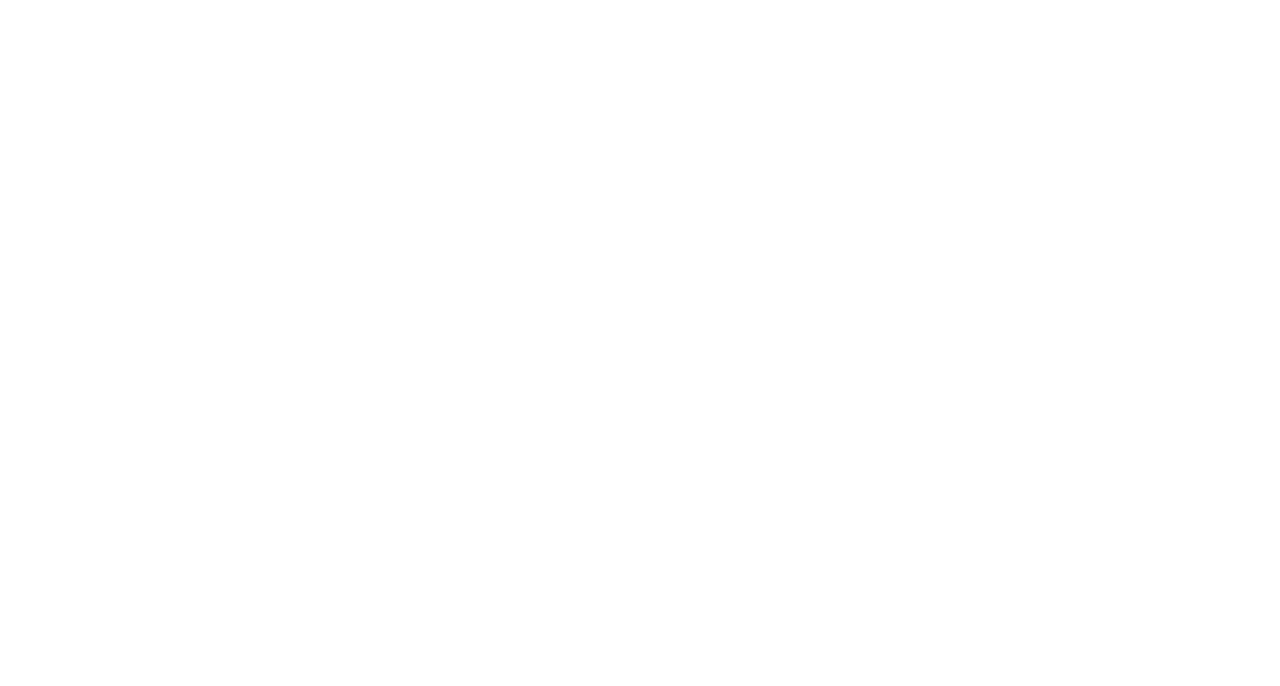
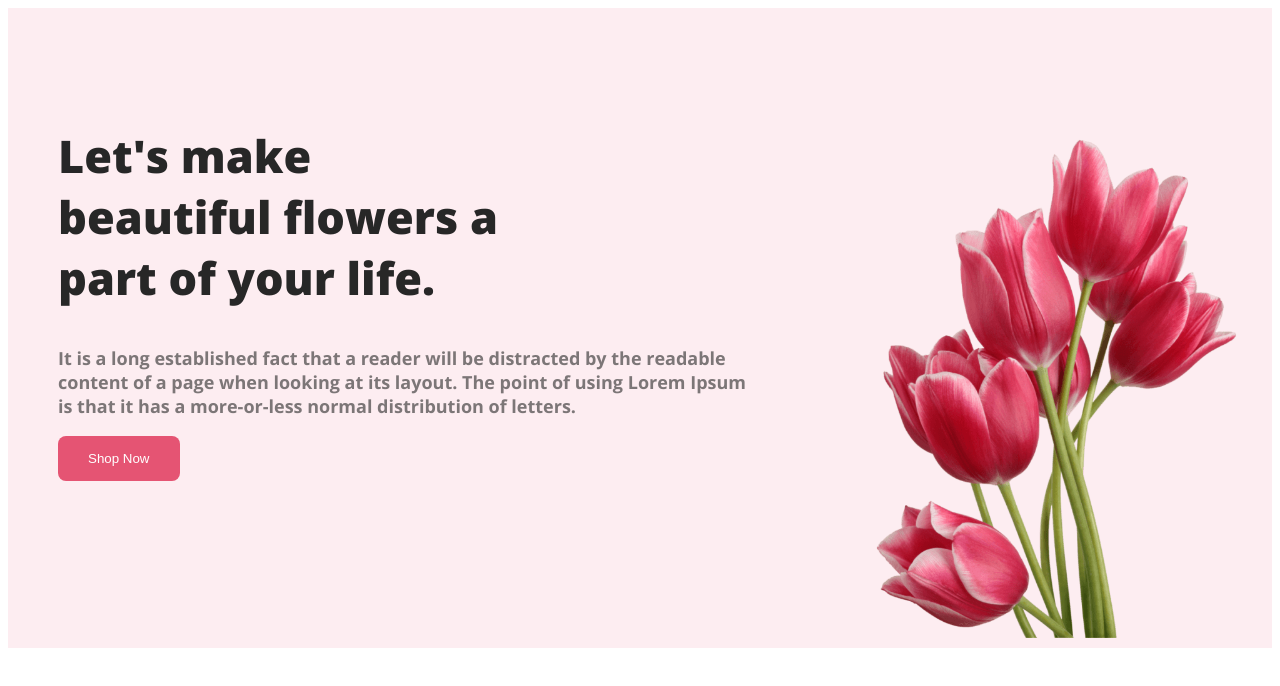
Before and after one commit to jennifergomes2/flower-shop, a plain HTML site: page index.html in a window 1280 px wide. Drawn offline with nearby package versions, Linux system fonts and the light colour scheme.

Commit message:
banner content added

```diff
--- a/index.html
+++ b/index.html
@@ -4,8 +4,35 @@
     <meta charset="UTF-8">
     <meta name="viewport" content="width=device-width, initial-scale=1.0">
     <title>Flower Shop</title>
+
+    <link rel="preconnect" href="https://fonts.googleapis.com">
+    <link rel="preconnect" href="https://fonts.gstatic.com" crossorigin>
+    <link href="https://fonts.googleapis.com/css2?family=Open+Sans:wght@700;800&display=swap" rel="stylesheet">
+
+    <link rel="stylesheet" href="styles/flowershop.css">
 </head>
 <body>
+    <header class="header">
+       <div class="banner">
+        <div class="banner-content">
+            <h2 class="banner-title">Let's make beautiful flowers a part of your life.</h2>
 
+            <p class="banner-description">It is a long established fact that a reader will be distracted by the readable content of a page when looking at its layout. The point of using Lorem Ipsum is that it has a more-or-less normal distribution of letters.</p>
+
+            <button class="btn-primary">Shop Now</button>
+
+        </div>
+        <img class="banner-image" src="Flower Asset/pngwing 10.png" alt="">
+
+       </div>
+    </header>
+
+    <main>
+
+    </main>
+
+    <footer>
+
+    </footer>
 </body>
 </html>
--- /dev/null
+++ b/styles/flowershop.css
@@ -0,0 +1,47 @@
+/* common shared styles */
+body {
+    font-family: 'Open Sans', sans-serif;
+}
+
+.btn-primary {
+    color: #FFF;
+    border-radius: 8px;
+    background: #E55473;
+    border: 0;
+    padding: 15px 30px;
+
+}
+
+
+
+/* header related styles */
+
+.banner-title {
+    color: #272727;
+    font-size: 45px;
+    font-weight: 800;
+    width: 450px;
+}
+
+.banner-description {
+    color: rgba(39, 39, 39, 0.60);
+    font-size: 18px;
+    font-weight: 10;
+    width: 700px;
+
+}
+
+.banner-image {
+
+    width: 400px;
+    height: 500px;
+    padding: 50px 30px 0px 100px;
+}
+
+
+.banner {
+    background: rgba(229, 84, 115, 0.10);
+
+    padding: 80px 20px 10px 50px;
+    display: flex;
+}
```
